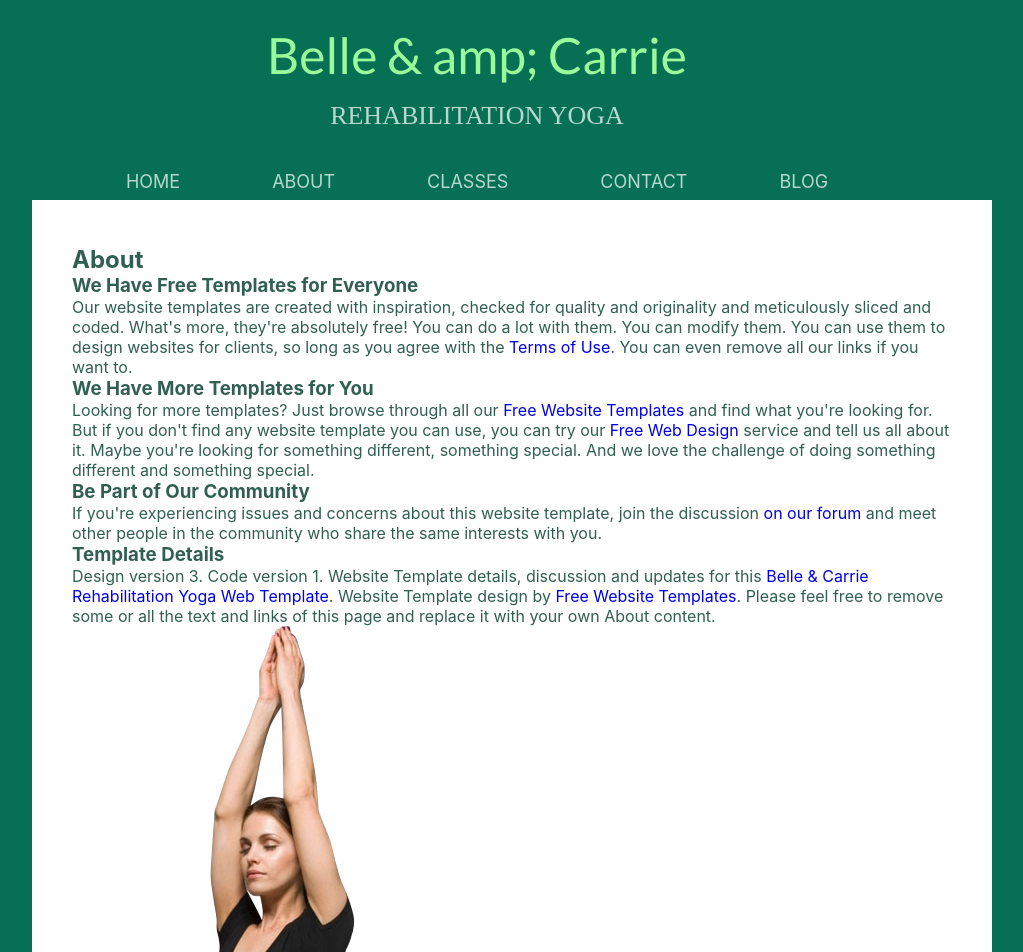
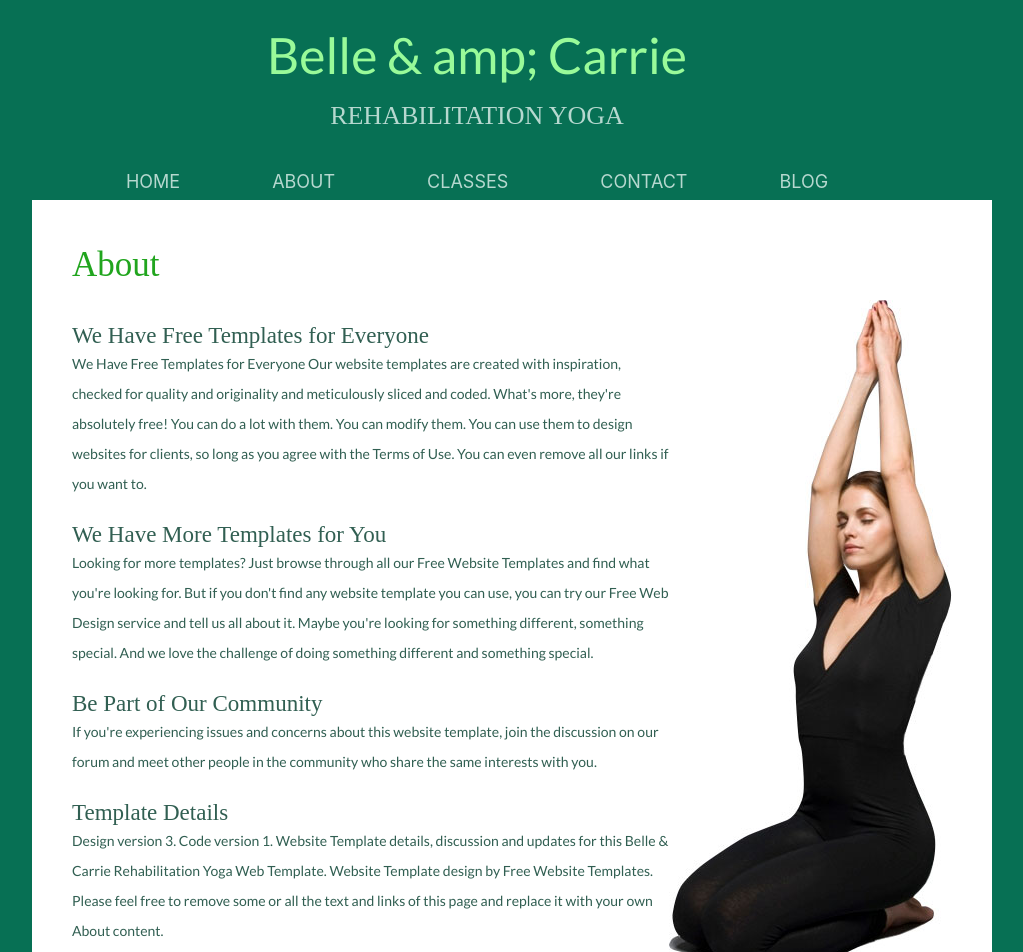
Before and after one commit to Patrycja-dz/testy-budget, a React (Create React App) app: page /about in a window 1280 px wide. Shown: the top 952 px of the page, without its empty margins (163-1186 px from the left). Built offline with nearby package versions, Linux system fonts and the light colour scheme; a web font is replaced by a local one.

Commit message:
change file structure

```diff
--- a/src/pages/About.js
+++ b/src/pages/About.js
@@ -1,33 +1,59 @@
-import React from 'react'
-import lady from './../images/lady-in-yoga.jpg'
-import {Link} from 'react-router-dom'
+import React from "react";
+import lady from "./../images/lady-in-yoga.jpg";
 function About() {
   return (
-      <>
-    <h2>About</h2>
-		<div className="content">
-			<div>
-				<h3>We Have Free Templates for Everyone</h3>
-				<p>
-					Our website templates are created with inspiration, checked for quality and originality and meticulously sliced and coded. What's more, they're absolutely free! You can do a lot with them. You can modify them. You can use them to design websites for clients, so long as you agree with the <Link to={{pathname:"https://freewebsitetemplates.com/about/terms/"}} target="_blank">Terms of Use</Link>. You can even remove all our links if you want to.
-				</p>
-				<h3>We Have More Templates for You</h3>
-				<p>
-					Looking for more templates? Just browse through all our <Link to={{pathname: "https://freewebsitetemplates.com/"}} target="_blank" >Free Website Templates</Link> and find what you're looking for. But if you don't find any website template you can use, you can try our <Link to={{pathname: "https://freewebsitetemplates.com/freewebdesign/"}} target="_blank">Free Web Design</Link> service and tell us all about it. Maybe you're looking for something different, something special. And we love the challenge of doing something different and something special.
-				</p>
-				<h3>Be Part of Our Community</h3>
-				<p>
-					If you're experiencing issues and concerns about this website template, join the discussion <Link to={{pathname: "https://freewebsitetemplates.com/forums/"}} target="_blank">on our forum</Link> and meet other people in the community who share the same interests with you.
-				</p>
-				<h3>Template Details</h3>
-				<p>
-					Design version 3. Code version 1. Website Template details, discussion and updates for this <Link to={{pathname: "https://freewebsitetemplates.com/discuss/rehabilitation-yoga/"}} target="_blank">Belle &amp; Carrie Rehabilitation Yoga Web Template</Link>. Website Template design by <Link to={{pathname: "https://freewebsitetemplates.com/"}} target="_blank">Free Website Templates</Link>. Please feel free to remove some or all the text and links of this page and replace it with your own About content.
-				</p>
-			</div>
-            <img src={lady} alt="lady in yoga"></img>
-		</div>
-        </>
-  )
+    <>
+      <h2 className="heading">About</h2>
+      <div className="about">
+       <div className="about__text">
+	   <div className="about__element">
+          <h3 className="about__title">We Have Free Templates for Everyone</h3>
+          <p className="about__description">
+            We Have Free Templates for Everyone Our website templates are
+            created with inspiration, checked for quality and originality and
+            meticulously sliced and coded. What's more, they're absolutely free!
+            You can do a lot with them. You can modify them. You can use them to
+            design websites for clients, so long as you agree with the Terms of
+            Use. You can even remove all our links if you want to.
+          </p>
+        </div>
+        <div className="about__element">
+          <h3 className="about__title">We Have More Templates for You</h3>
+          <p className="about__description">
+            Looking for more templates? Just browse through all our Free Website
+            Templates and find what you're looking for. But if you don't find
+            any website template you can use, you can try our Free Web Design
+            service and tell us all about it. Maybe you're looking for something
+            different, something special. And we love the challenge of doing
+            something different and something special.
+          </p>
+        </div>
+        <div className="about__element">
+          <h3 className="about__title">Be Part of Our Community</h3>
+          <p className="about__description">
+            If you're experiencing issues and concerns about this website
+            template, join the discussion on our forum and meet other people in
+            the community who share the same interests with you.
+          </p>
+        </div>
+        <div className="about__element">
+          <h3 className="about__title">Template Details</h3>
+          <p className="about__description">
+            Design version 3. Code version 1. Website Template details,
+            discussion and updates for this Belle & Carrie Rehabilitation Yoga
+            Web Template. Website Template design by Free Website Templates.
+            Please feel free to remove some or all the text and links of this
+            page and replace it with your own About content.
+          </p>
+        </div>
+	   </div>
+
+        <div className="women">
+          <img src={lady} alt="lady in yoga" className="women"></img>
+        </div>
+      </div>
+    </>
+  );
 }
 
-export default About
+export default About;
--- a/src/pages/Home.js
+++ b/src/pages/Home.js
@@ -12,8 +12,8 @@ function Home() {
           </div>
         </div>
 
-        <div className="home__women">
-          <img src={lady} alt="lady in yoga" className="womenInYoga"></img>
+        <div className="women">
+          <img src={lady} alt="lady in yoga"></img>
         </div>
       </div>
     </>
```
